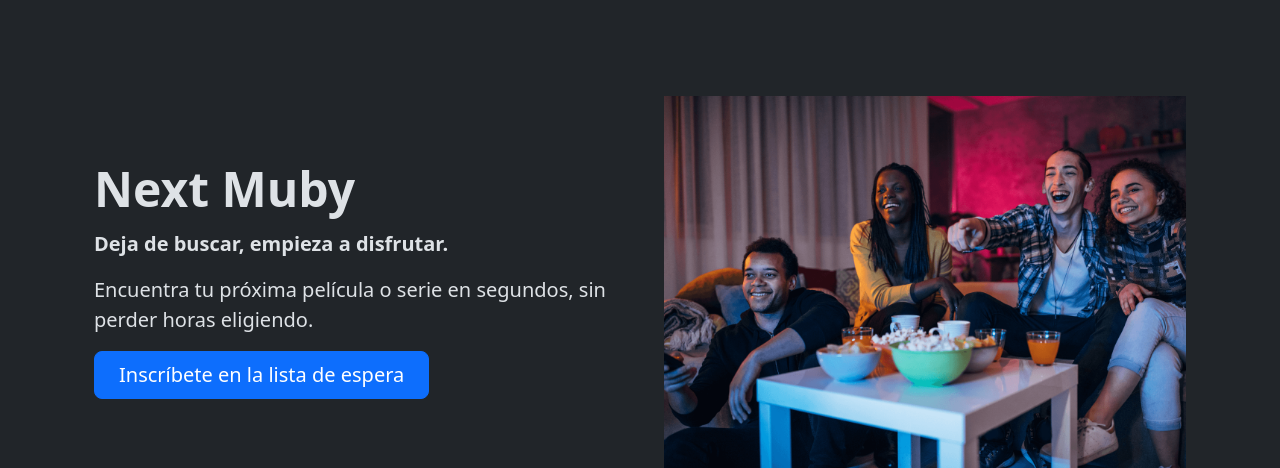
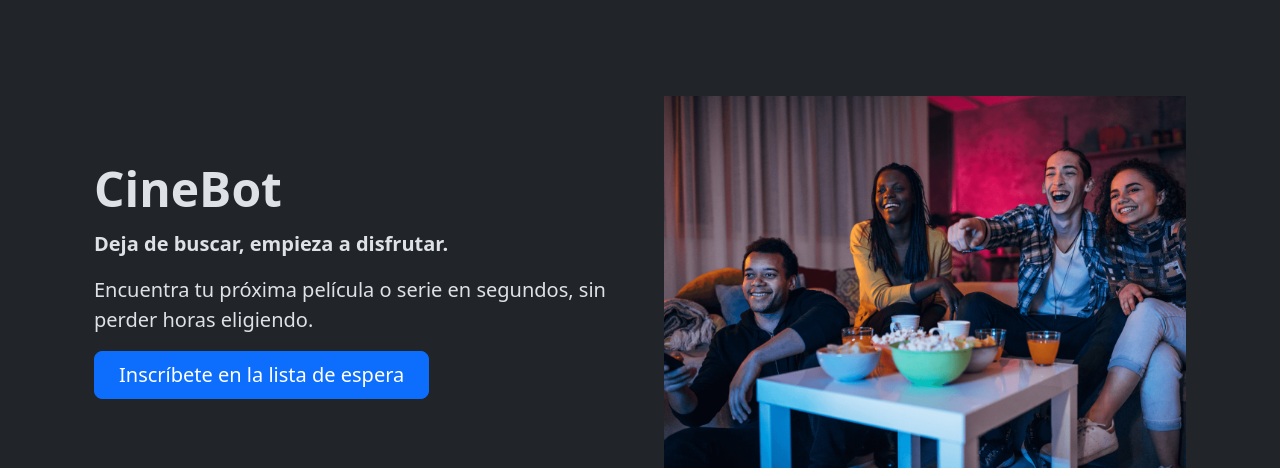
Before and after one commit to crgonzalezf/Tarea1, a Flask app: page / in a window 1280 px wide. Shown: the top 468 px of the page. Run offline with Flask 3, Linux system fonts and the light colour scheme; parts of the project's set-up code (start-up, migrations or seed data) failed here and were passed over; some libraries are stand-ins or nearby versions.

Commit message:
Update landing.html

```diff
--- a/templates/landing.html
+++ b/templates/landing.html
@@ -1,6 +1,6 @@
 {% extends 'base.html' %}
 
-{% block title %}Próximamente: Next Muby{% endblock %}
+{% block title %}Próximamente: CineBot{% endblock %}
 
 {% block content %}
 <div class="container col-xxl-8 px-4 py-5">
@@ -9,7 +9,7 @@
         <img src="{{ url_for('static', filename='preview.png') }}" class="d-block mx-lg-auto img-fluid" alt="Bootstrap Themes" width="700" height="500" loading="lazy">
       </div>
       <div class="col-lg-6">
-        <h1 class="display-5 fw-bold lh-1 mb-3">Next Muby</h1>
+        <h1 class="display-5 fw-bold lh-1 mb-3">CineBot</h1>
         <p class="lead fw-bold">Deja de buscar, empieza a disfrutar.</p>
         <p class="lead">
             Encuentra tu próxima película o serie en segundos, sin perder horas
```
